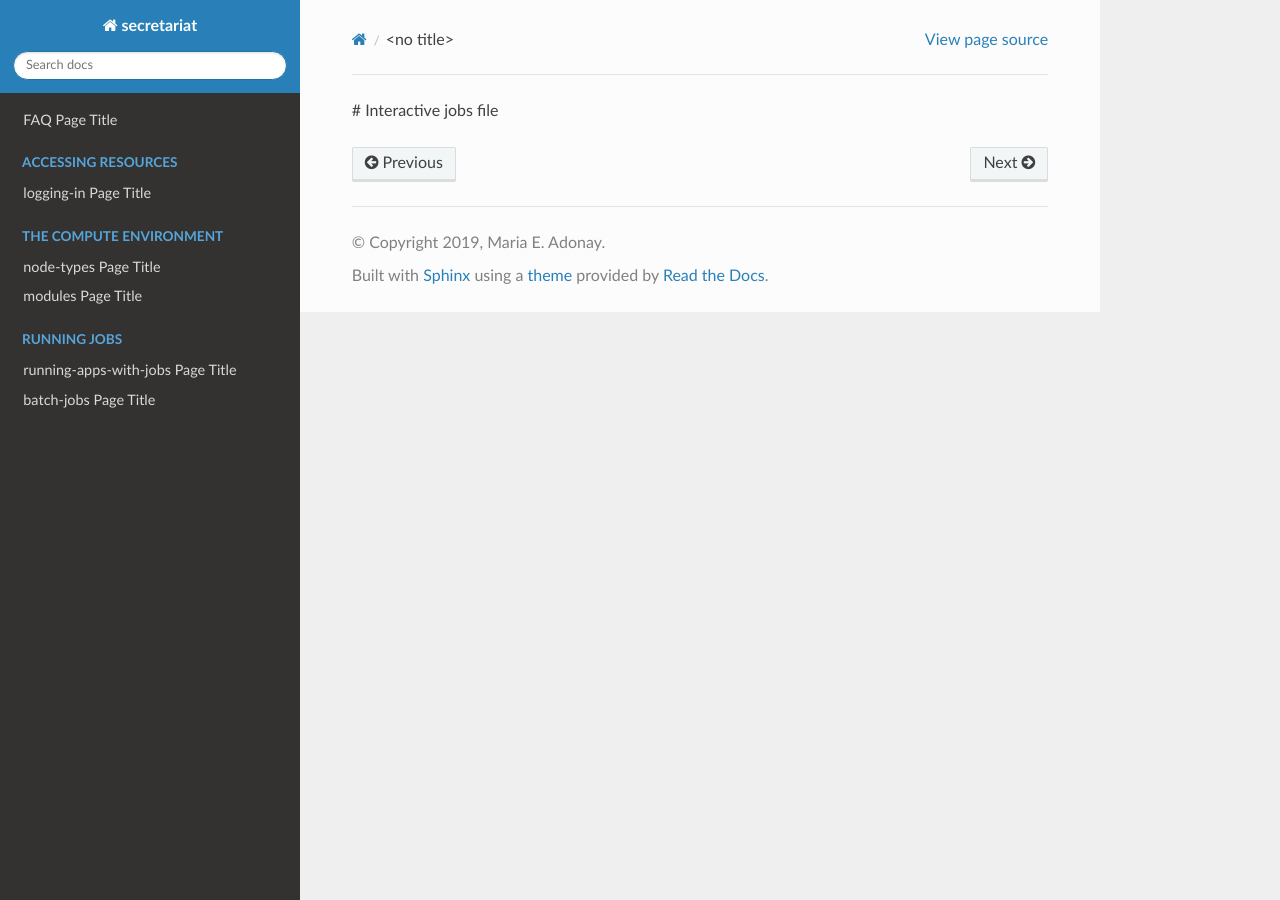
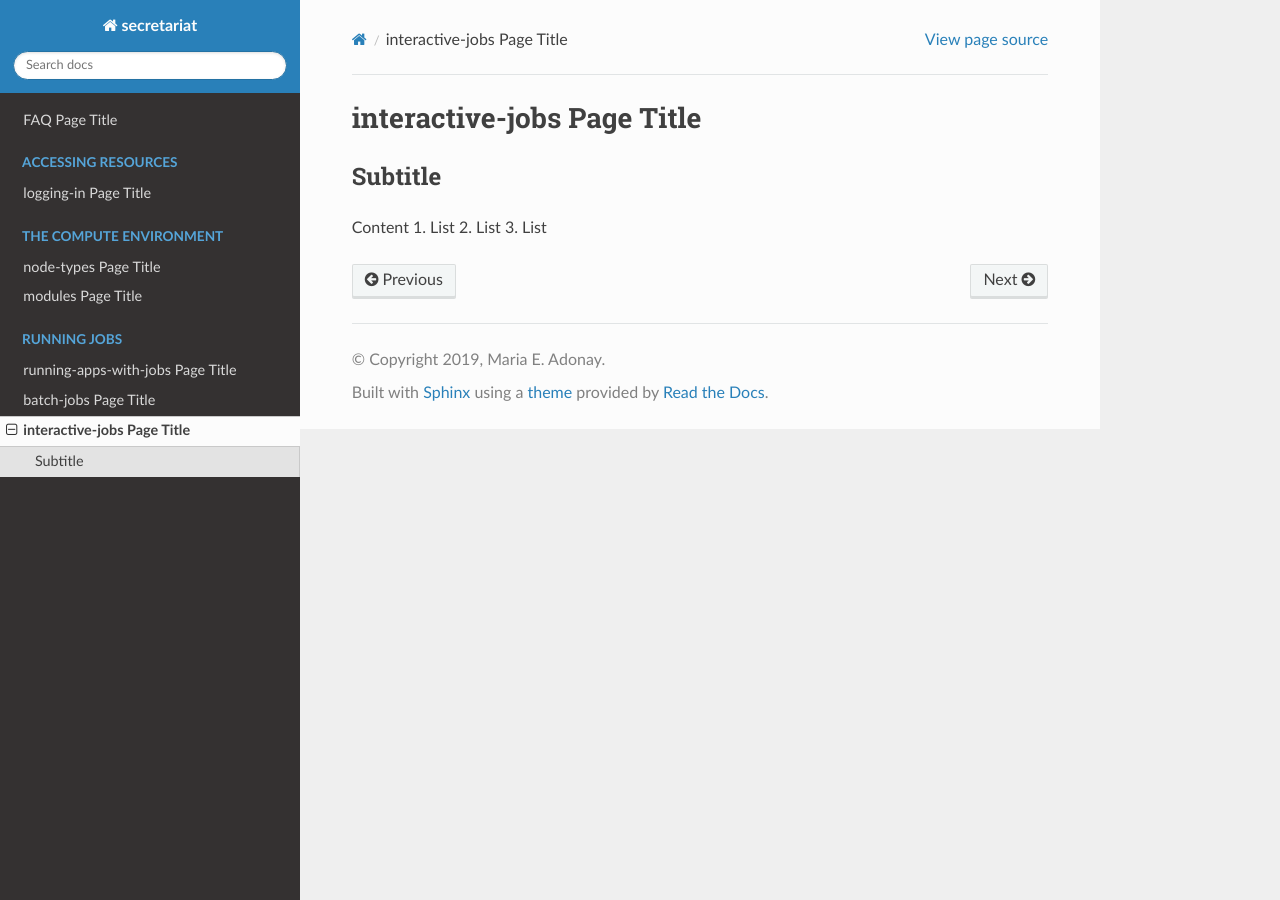
Before and after one commit to amalgamaria/secretariat, a Sphinx documentation site: the page built from docs/running-jobs/interactive-jobs.rst, in a window 1280 px wide. Built offline with Sphinx 7.4.7 and the Read the Docs theme 2.0.0, drawn with Linux system fonts in a browser that asks for light colours.

Commit message:
Update interactive-jobs file

```diff
--- a/docs/running-jobs/interactive-jobs.rst
+++ b/docs/running-jobs/interactive-jobs.rst
@@ -1 +1,10 @@
-# Interactive jobs file
+interactive-jobs Page Title
+===========================
+
+Subtitle
+********
+
+Content
+1.	List
+2.	List
+3.	List
```
